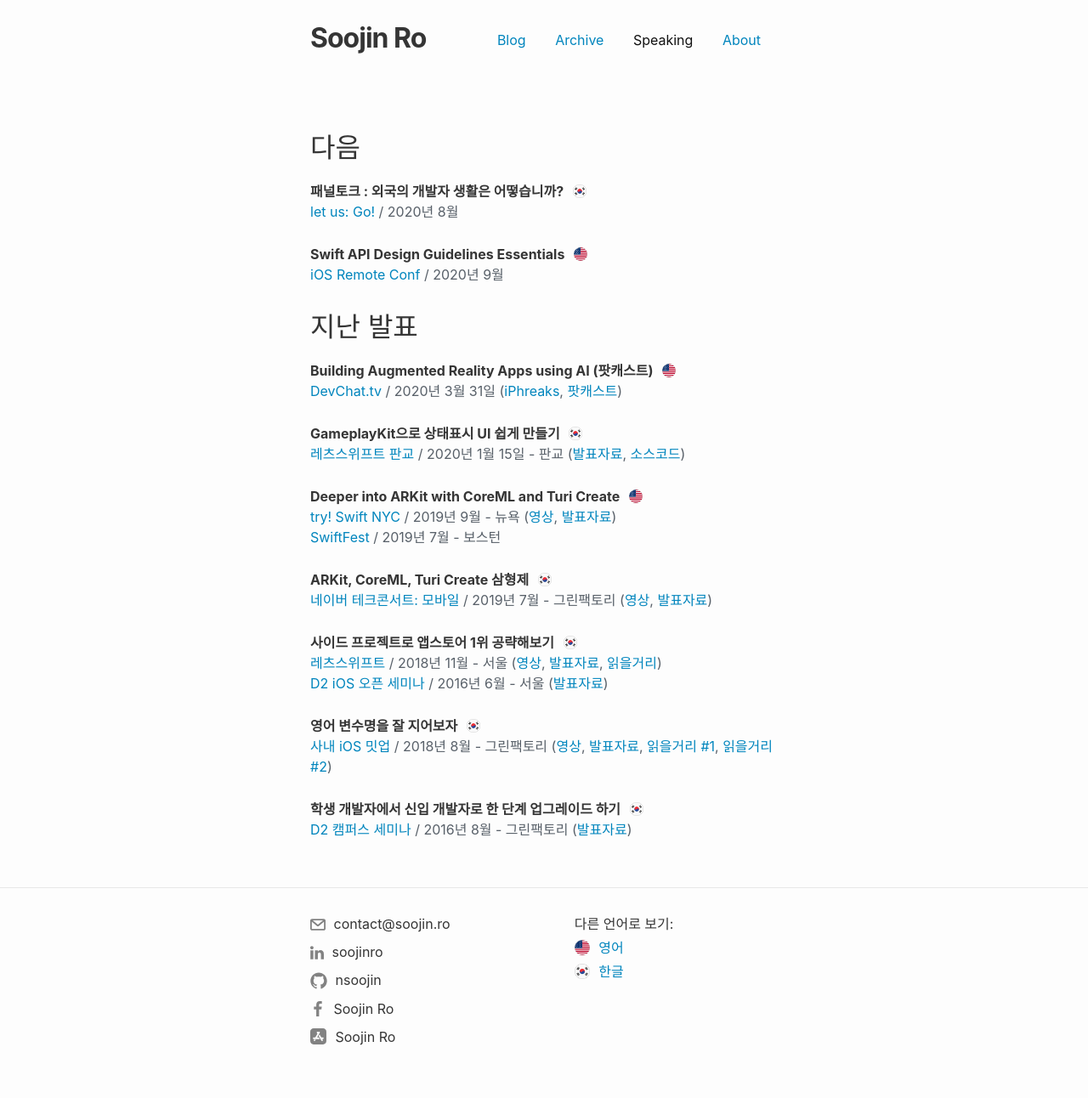
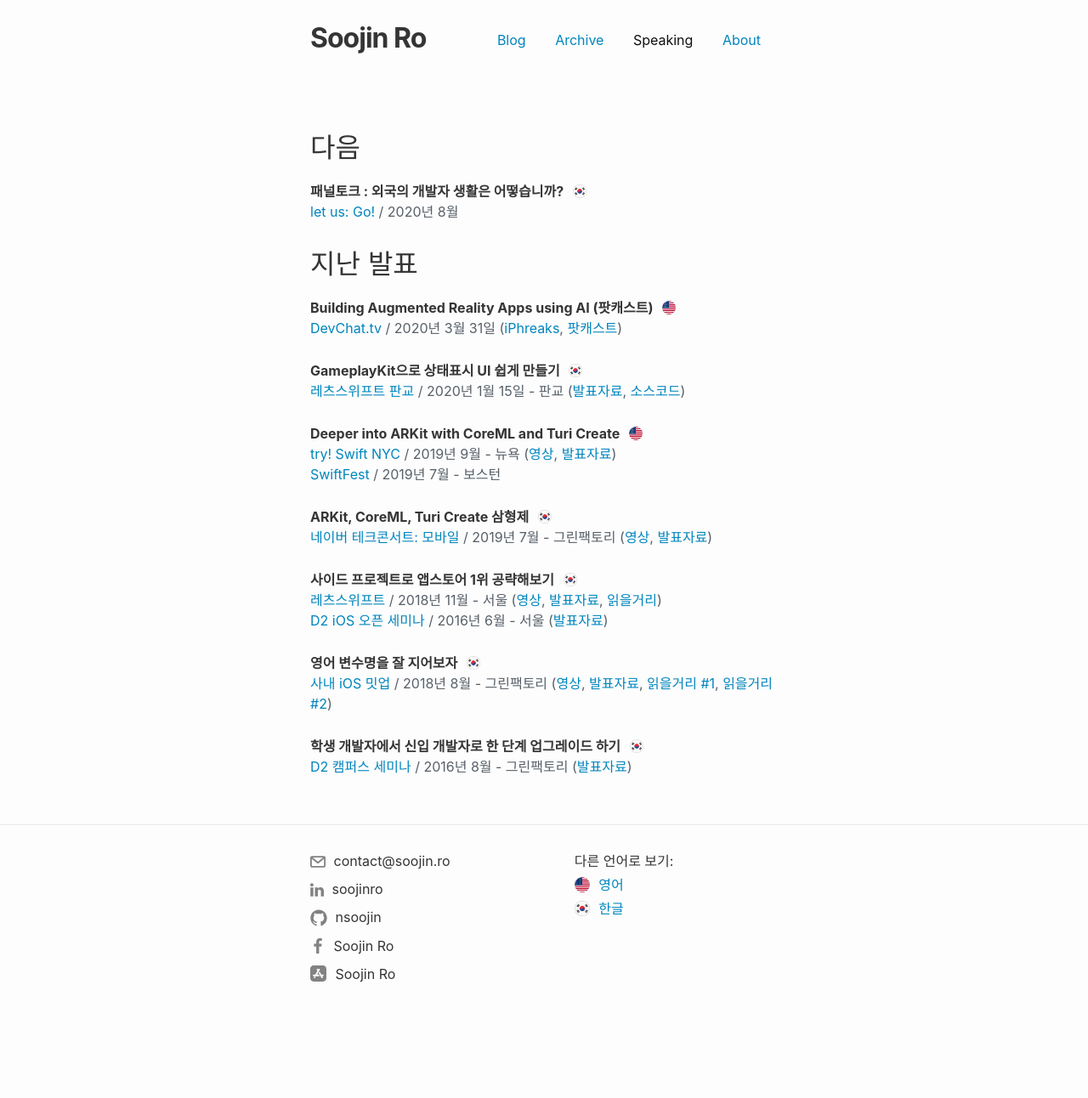
Before and after one commit to nsoojin/nsoojin.github.io, a Jekyll site: the page built from speaking/speaking-kr.md, in a window 1280 px wide. Shown: the whole page at 85% size. Built offline with Jekyll 4.4.1, drawn with Linux system fonts in a browser that asks for light colours; after the commit the page ends 1218 px from its top, so only the background shows below that.

Commit message:
speaking update

```diff
--- a/speaking/speaking-kr.md
+++ b/speaking/speaking-kr.md
@@ -17,11 +17,6 @@
 <img style="margin-left: 6px; margin-bottom: 3px" src="/assets/language-icons/kr.png" width="16"/>
 <br>
 [let us: Go!](https://let-us-go-2020-summer.vercel.app) / 2020년 8월
-
-<strong class="talk-title">Swift API Design Guidelines Essentials</strong>
-<img style="margin-left: 6px; margin-bottom: 3px" src="/assets/language-icons/us.png" width="16"/>
-<br>
-[iOS Remote Conf](https://iosremoteconf.com) / 2020년 9월
 
 <!-- 일정이 없습니다 ☺️ -->
 
```
Also changed, not shown: speaking/index.md (+1 -1 lines).
